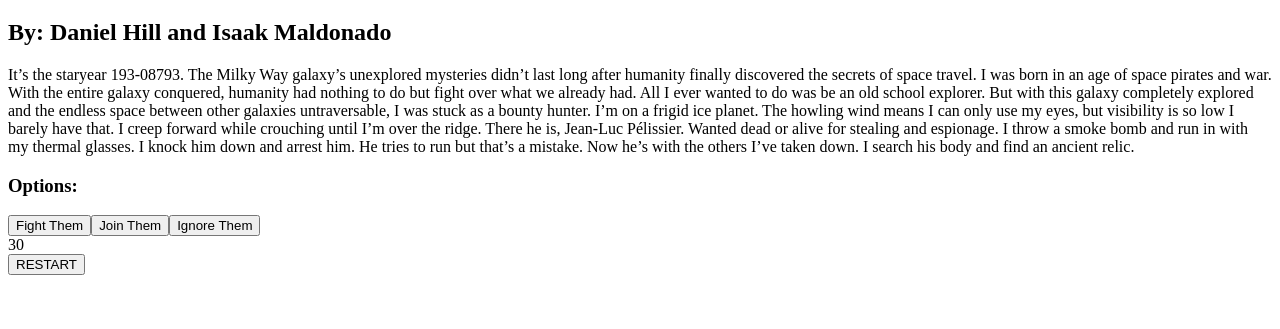
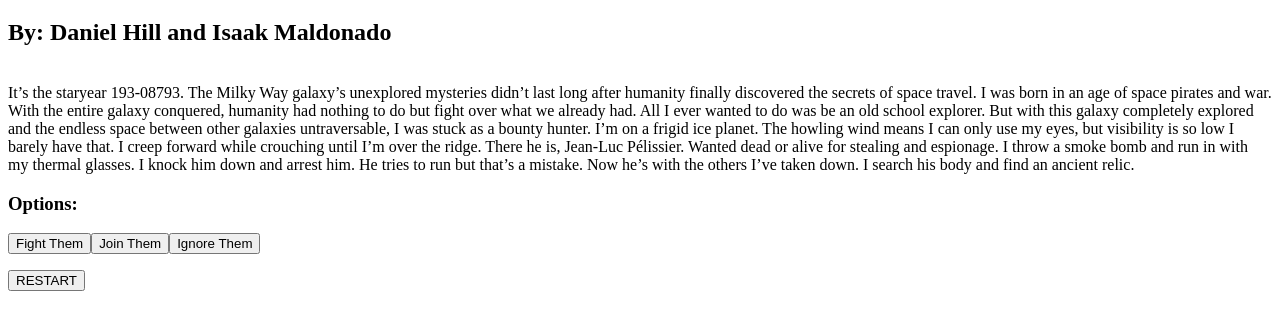
Before and after one commit to DanielHill2005/paranova, a plain HTML site: page index.html in a window 1280 px wide. Both pictures are taken after a click on the button "start". Shown: the part 61-390 px from the top of the page. Drawn offline with Linux system fonts and the light colour scheme.

Commit message:
4/25/22
just need to make specifics

```diff
--- a/index.html
+++ b/index.html
@@ -11,7 +11,7 @@
     <h1 id="titleName">Paranova</h1>
     <h2>By: Daniel Hill and Isaak Maldonado</h2>
     <section id="text">
-        <div id="storyText"></div><!--Intended for the building of the story text-->
+        <p id="storyText"></p><!--Intended for the building of the story text-->
     </section>
     <h3>Options:</h3>
     <section id="choiceMenu"> <!--choice user interface-->
@@ -20,6 +20,9 @@
     <section id="clock"> <!--shows timeLeft variable-->
         <p id="time"></p>
     </section>
+    <section id="chosenChoices">
+        <p id="chosen"></p>
+    </section>
     <button id="restart" onclick="window.location.reload()">RESTART</button> <!--resets the page-->
     <script src="script.js"></script> <!--links javascript-->
 </body>
--- a/script.js
+++ b/script.js
@@ -1,8 +1,9 @@
-var timeLeft = 30; //defines all the variables
+var timeLeft = 31; //defines all the variables
 var oldMan = 0;
+artifactDoor = 'closed';
 const story = { //holds the entire story
     one: {
-        text: `     It’s the staryear 193-08793. The Milky Way galaxy’s unexplored mysteries didn’t last long after humanity finally discovered the secrets of space travel. I was born in an age of space pirates and war. With the entire galaxy conquered, humanity had nothing to do but fight over what we already had. All I ever wanted to do was be an old school explorer. But with this galaxy completely explored and the endless space between other galaxies untraversable, I was stuck as a bounty hunter.\n     I’m on a frigid ice planet. The howling wind means I can only use my eyes, but visibility is so low I barely have that. I creep forward while crouching until I’m over the ridge. There he is, Jean-Luc Pélissier. Wanted dead or alive for stealing and espionage. I throw a smoke bomb and run in with my thermal glasses. I knock him down and arrest him. He tries to run but that’s a mistake. Now he’s with the others I’ve taken down. I search his body and find an ancient relic.\n`,  //main text
+        text: `     It’s the staryear 193-08793. The Milky Way galaxy’s unexplored mysteries didn’t last long after humanity finally discovered the secrets of space travel. I was born in an age of space pirates and war. With the entire galaxy conquered, humanity had nothing to do but fight over what we already had. All I ever wanted to do was be an old school explorer. But with this galaxy completely explored and the endless space between other galaxies untraversable, I was stuck as a bounty hunter.\n     I’m on a frigid ice planet. The howling wind means I can only use my eyes, but visibility is so low I barely have that. I creep forward while crouching until I’m over the ridge. There he is, Jean-Luc Pélissier. Wanted dead or alive for stealing and espionage. I throw a smoke bomb and run in with my thermal glasses. I knock him down and arrest him. He tries to run but that’s a mistake. Now he’s with the others I’ve taken down. I search his body and find an ancient relic.`,  //main text
         oldManText: '',  //optional text
         variable: 0, //holds what variables will be changed
         choices: [
@@ -13,14 +14,14 @@ const story = { //holds the entire story
         time: 0 //holds how much time is subtracted to get to this choice
     },
     two: {
-        text: `These hooligans need to be taught a lesson. I get up like I’m leaving but the moment I pass them I whip out my laser pistol and start firing. Once the smoke clears three of the four hooligans are dead and the last is begging for his life.`,
+        text: `These hooligans need to be taught a lesson. I get up like I’m leaving but the moment I pass them I whip out my laser pistol and start blasting. Once the smoke clears three of the four hooligans are down and the last is begging to be let go. `,
         oldManText: '',
         variable: 0,
         choices: [
-            [`five`,``],
+            [`one`,`return`],
             [`six`,``]
         ],
-        time:1
+        time:5
     },
     three: {
         text: `“Why don't you kick rocks and leave us alone” one of the hooligans says.
@@ -32,7 +33,7 @@ const story = { //holds the entire story
             [`seven`,``],
             [`eight`,``]
         ],
-        time:2
+        time:0
     },
     four: {
         text: `Whatever. I’ll let it go. Not my problem. Or at least it wasn’t until the old man suddenly threw his glass at the wall near the hooligans and then kindly said, “Please keep it down.”
@@ -45,7 +46,7 @@ const story = { //holds the entire story
             [`nine`,``],
             [`ten`,``]
         ],
-        time: 3
+        time: 0
     },
     five: {
         text: ` `,
@@ -1151,7 +1152,19 @@ const story = { //holds the entire story
 
 function storyLoop (number){ //all of the mechanics
     timeLeft -= story[number].time; //subtracts time
-    document.getElementById(`clock`).innerHTML = timeLeft;
+    if (timeLeft <= 10 && artifactDoor == 'closed'){ //special events
+        artifactDoor = 'open';
+        document.getElementById('storyText').innerHTML += '<i><br><br>Suddenly a loud rumbling can be heard all across the entire planet. A huge beacon of light shoots out from the ocean. Something important must be happening there</i><br><br> ';
+    } else if (timeLeft <= 5 && artifactDoor == 'open'){
+        document.getElementById('storyText').innerHTML += "<i><br><br>The beacon of light vanishes</i><br><br> ";
+        artifactDoor = 'closed forever';
+    } else if (timeLeft <= 0){
+        timeLeft = 0;
+        document.getElementById('storyText').innerHTML += "<br><br>I’m out of time. I need to get back to my ship. I start running hoping that I have enough time to escape. I finally reach my ship and get in. As I’m flying away I look back at the star. It looks giant and red. Then there’s a flash of light. I should have enough time to get away. I start flying away but something weird happens. Even though I’m powering up the engines I’m slowing down. Then the ship stops and starts going backwards. The star’s gravity is enough to pull me in. I give up. I turn around and watch as the beautiful and massive explosion turns me into nothing in an instant.";
+    }
+    if(timeLeft <= 30){
+    document.getElementById(`clock`).innerHTML = `Time left = ${timeLeft}`;
+    }
     for(i = 0; i < story[number].variable.length; i+=2){ //updates all variables
         switch (story[number].variable[i]){ //uses the first value in a set to point to which variable to update
             case 'oldMan':
@@ -1162,13 +1175,16 @@ function storyLoop (number){ //all of the mechanics
         }
     }
     document.getElementById('choiceMenu').innerHTML = ''; //clears all of the old choices
+    if(timeLeft > 0){
     let currentAddedText = ''; //holds the new text to be added
     if(oldMan == 0){ //adds the main text and optional text if needed
         currentAddedText = story[number].text;
     } else if (oldMan == 1) {
     currentAddedText = story[number].text + story[number].oldManText;
     }
-    document.getElementById('storyText').textContent += `\n ${currentAddedText}`; //adds the text to the main story
+    //let chosenChoicesArray = []
+    //document.getElementById("chosenChoices").innerHTML += chosenChoicesArray.push(story[number].choices)
+    document.getElementById('storyText').innerHTML += `<br>${currentAddedText}`; //adds the text to the main story
     for(i = 0; i < story[number].choices.length; i++){ //loops for how many choices there are
         let btn = document.createElement('button'); //creates a button HTML tag inside of a variable
         btn.setAttribute('onclick', `storyLoop('${story[number].choices[i][0]}')`); //adds an onclick attribute to the button with the specific pointer needed
@@ -1176,3 +1192,4 @@ function storyLoop (number){ //all of the mechanics
         document.getElementById('choiceMenu').appendChild(btn); //adds the button to the UI
     }
 }
+}
```
